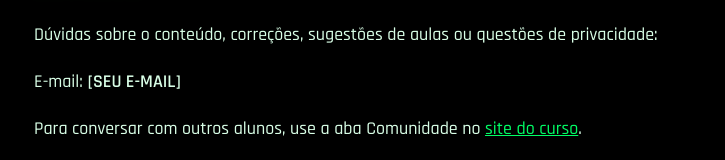
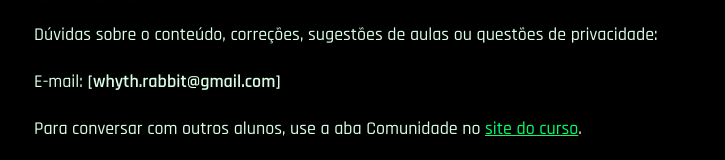
Before and after one commit to Chrystyanms/White-Rabbit, a plain HTML site: page contato.html in a window 1280 px wide. Shown: the part 128-288 px from the top of the page, without its empty margins (262-987 px from the left). Drawn offline with nearby package versions, Linux system fonts and the light colour scheme.

Commit message:
Update contact email in contato.html

```diff
--- a/contato.html
+++ b/contato.html
@@ -16,7 +16,7 @@ a{color:#00ff66}.m{color:#82b898;font-size:16px}
 <p><a href="index.html">Voltar ao curso</a></p>
 <h1>Contato</h1>
 <p>Dúvidas sobre o conteúdo, correções, sugestões de aulas ou questões de privacidade:</p>
-<p>E-mail: <strong>[SEU E-MAIL]</strong></p>
+<p>E-mail: <strong>[whyth.rabbit@gmail.com]</strong></p>
 <p>Para conversar com outros alunos, use a aba Comunidade no <a href="index.html">site do curso</a>.</p>
 <p class="m">Respondemos em até alguns dias úteis. Não envie senhas, documentos ou dados pessoais por e-mail.</p>
 <p class="m"><a href="sobre.html">Sobre</a> · <a href="contato.html">Contato</a> · <a href="privacidade.html">Privacidade</a></p>
```
